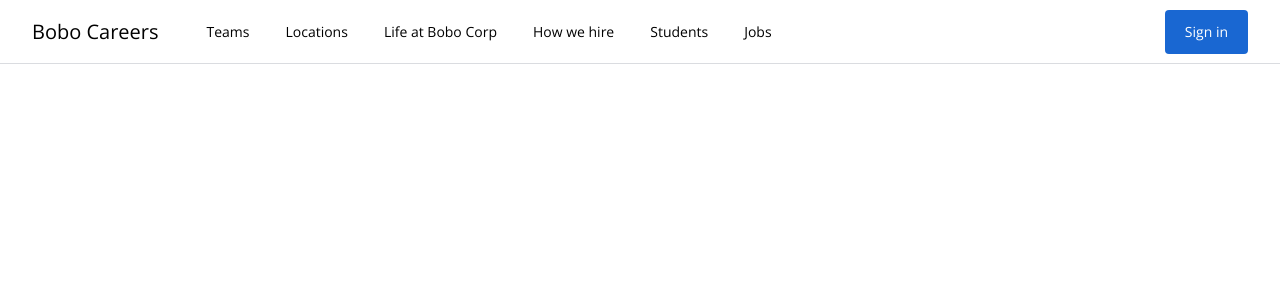
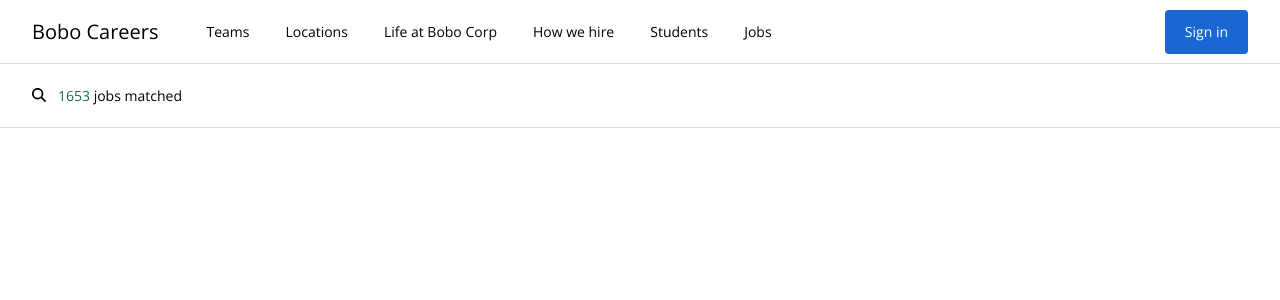
Before and after one commit to theopauw/vue-masterclass-jobsearch, a Vue app: page / in a window 1280 px wide. Shown: the top 300 px of the page. Built offline with nearby package versions, Linux system fonts and the light colour scheme.

Commit message:
added Subnav with FontAwesome icon

```diff
--- a/package.json
+++ b/package.json
@@ -12,6 +12,9 @@
     "format": "prettier --write src/"
   },
   "dependencies": {
+    "@fortawesome/fontawesome-svg-core": "^6.5.1",
+    "@fortawesome/free-solid-svg-icons": "^6.5.1",
+    "@fortawesome/vue-fontawesome": "^3.0.5",
     "vue": "^3.3.11"
   },
   "devDependencies": {
--- a/src/components/MainNav.vue
+++ b/src/components/MainNav.vue
@@ -15,6 +15,7 @@
           <action-button v-else text="Sign in" @click="loginUser" />
         </div>
       </div>
+      <the-subnav />
     </div>
   </header>
 </template>
@@ -22,12 +23,14 @@
 <script>
 import ActionButton from "@/components/ActionButton.vue";
 import ProfileImage from "@/components/ProfileImage.vue";
+import TheSubnav from "@/components/TheSubnav.vue";
 
 export default {
   name: "MainNav",
   components: {
     ActionButton,
     ProfileImage,
+    TheSubnav,
   },
   data() {
     return {
--- /dev/null
+++ b/src/components/TheSubnav.vue
@@ -0,0 +1,16 @@
+<template>
+  <div class="h-16 w-full border-b border-solid border-brand-gray-1 bg-white">
+    <div class="flex h-full items-center px-8">
+      <div>
+        <font-awesome-icon :icon="['fas', 'search']" class="mr-3" />
+        <span><span class="text-brand-green-1">1653</span> jobs matched</span>
+      </div>
+    </div>
+  </div>
+</template>
+
+<script>
+export default {
+  name: "TheSubnav",
+};
+</script>
--- a/src/main.js
+++ b/src/main.js
@@ -1,6 +1,11 @@
 import { createApp } from "vue";
+import { FontAwesomeIcon } from "@fortawesome/vue-fontawesome";
+import { library } from "@fortawesome/fontawesome-svg-core";
+import { faSearch } from "@fortawesome/free-solid-svg-icons";
 
 import "@/index.css";
 import App from "./App.vue";
 
-createApp(App).mount("#app");
+library.add(faSearch);
+
+createApp(App).component("font-awesome-icon", FontAwesomeIcon).mount("#app");
```
Also changed, not shown: 1 other file (tests, documents, lock files or other folders).
